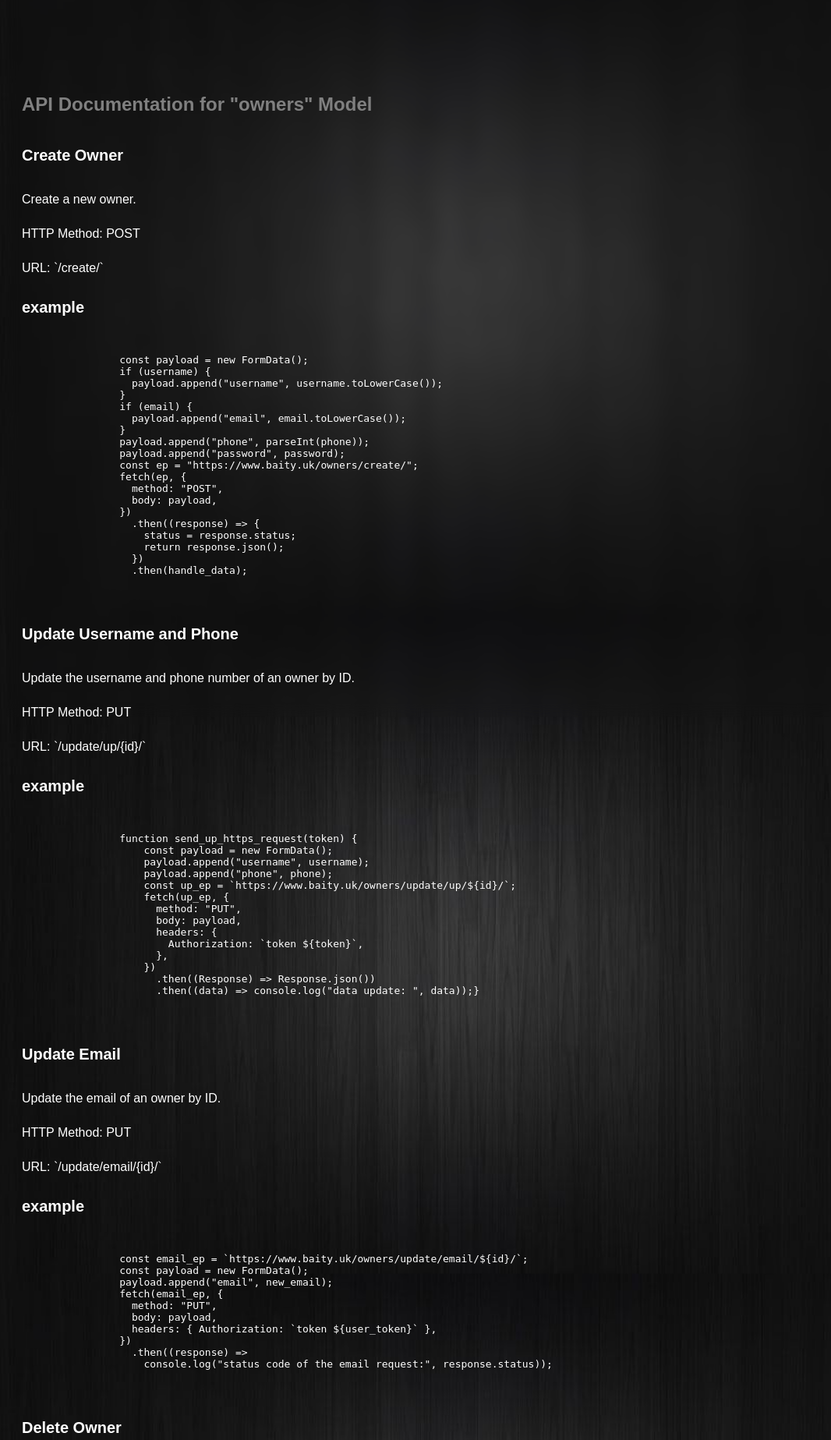
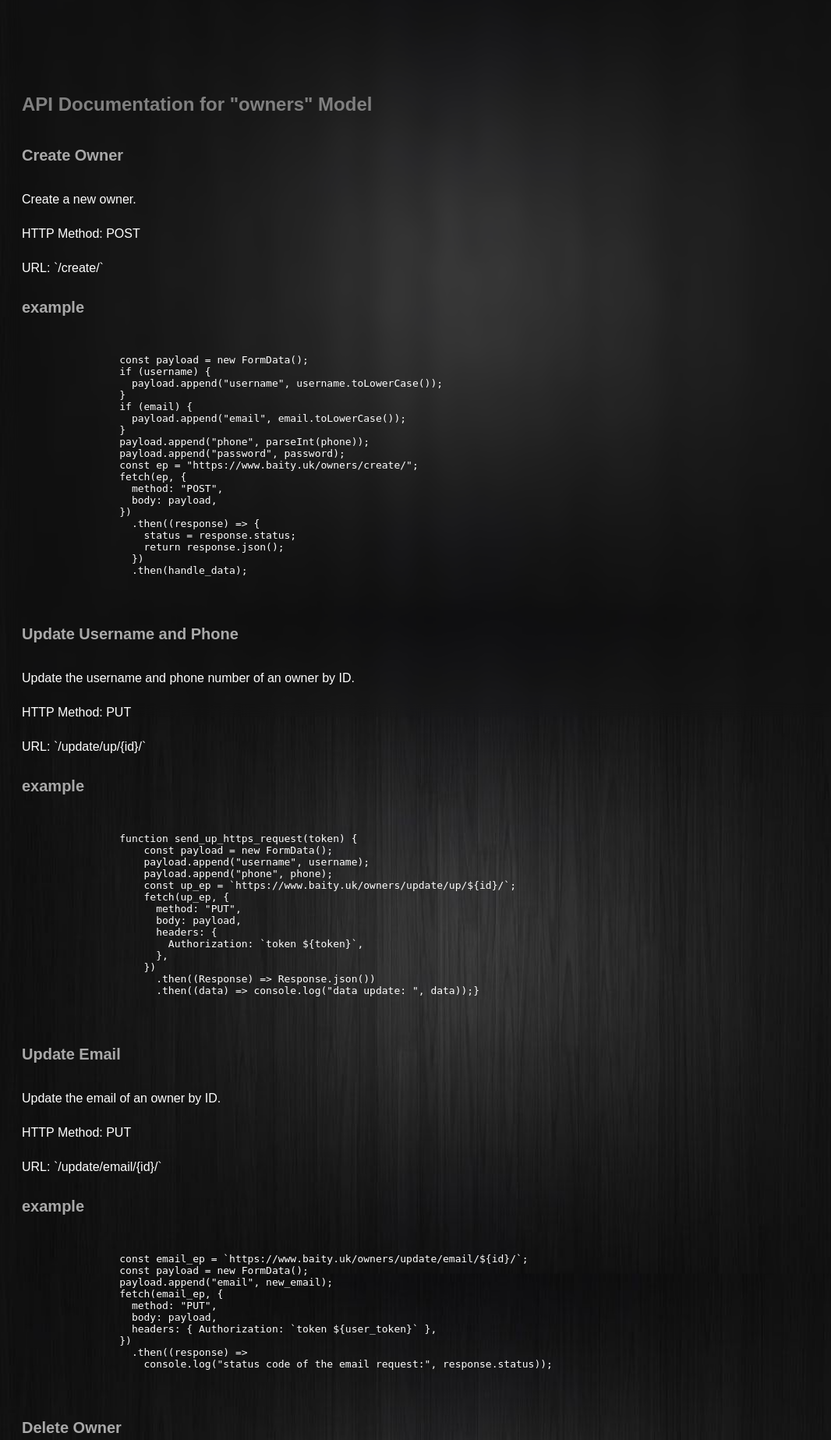
Before and after one commit to omerrz1/baity, a Django app: page /docs/ in a window 1280 px wide. Shown: the part 73-1920 px from the top of the page at 78% size, without its empty margins (0-1066 px from the left). Run offline with Django 4.2, Linux system fonts and the light colour scheme.

Commit message:
Update api-doc.css

```diff
--- a/static/home/api-doc.css
+++ b/static/home/api-doc.css
@@ -180,7 +180,7 @@ h2 {
 h3 {
     font-size: 20px;
     margin-top: 20px;
-    color: white;
+    color: darkgray;
     font-family: "Arial", sans-serif; /* Use a modern font of your choice */
 }
 
```
